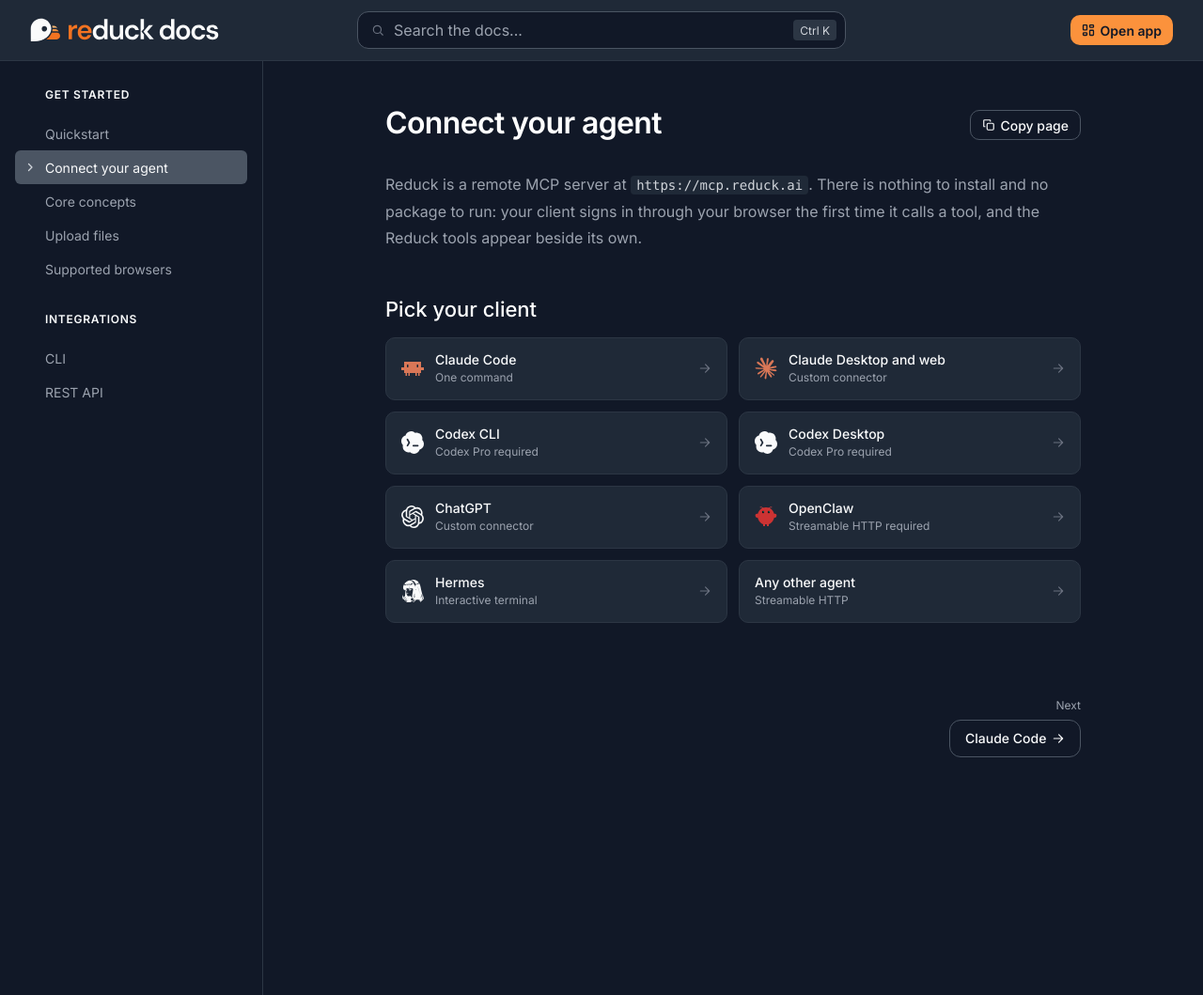
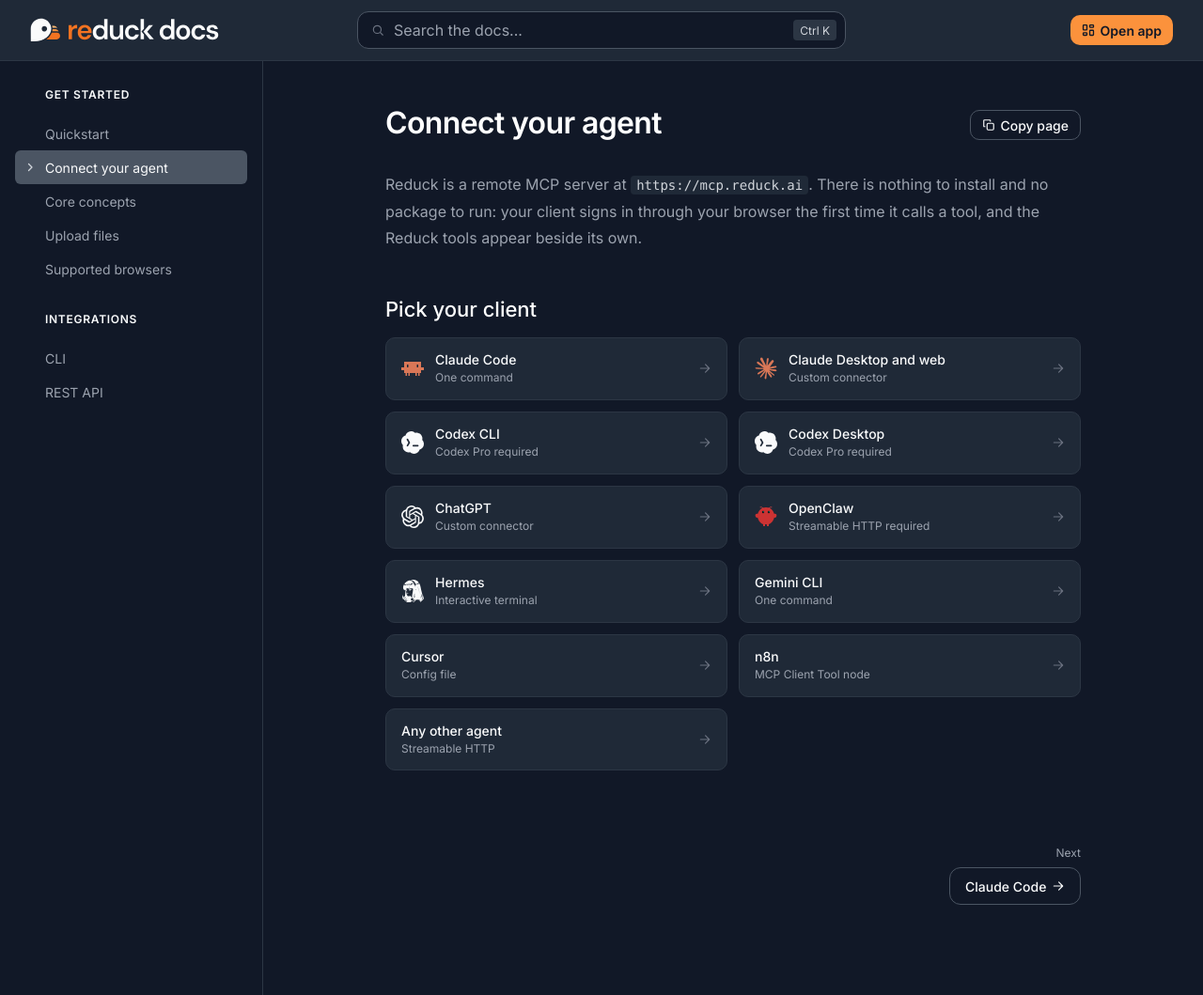
Before and after one commit to conception-ai/docs.reduck.ai, a Jekyll site: the page built from _docs/connect-your-agent/index.md, in a window 1280 px wide. Shown: the whole page at 94% size. Built offline with Jekyll 4.4.1, drawn with Linux system fonts in a browser that asks for light colours.

Commit message:
docs(connect-your-agent): tiles for the three new pages

```diff
--- a/_docs/connect-your-agent/index.md
+++ b/_docs/connect-your-agent/index.md
@@ -26,6 +26,12 @@ Custom connector
 Streamable HTTP required
 ::tile [Hermes](/docs/hermes) icon:hermesagent
 Interactive terminal
+::tile [Gemini CLI](/docs/gemini-cli)
+One command
+::tile [Cursor](/docs/cursor)
+Config file
+::tile [n8n](/docs/n8n)
+MCP Client Tool node
 ::tile [Any other agent](/docs/other-clients)
 Streamable HTTP
 :::
```
